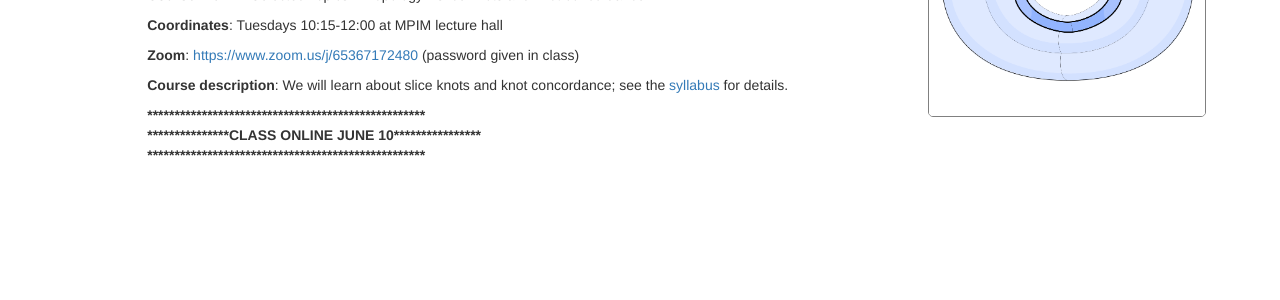
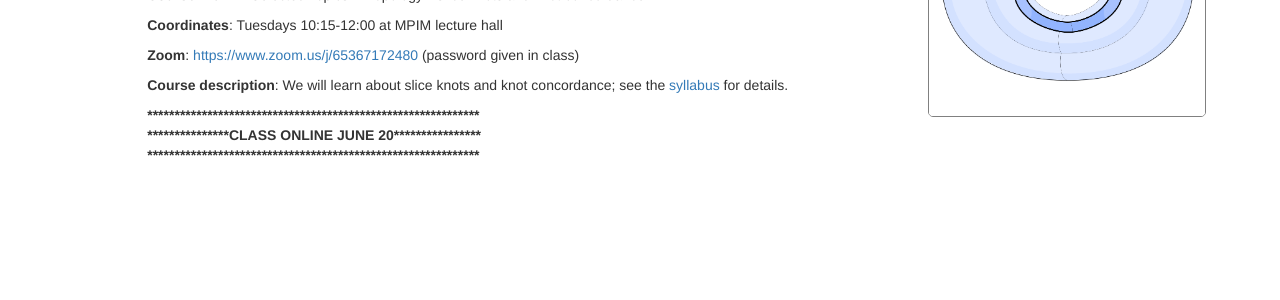
Before and after one commit to imsundberg/concordance, a Jekyll site: the page built from README.md, in a window 1280 px wide. Shown: the part 423-723 px from the top of the page. Built offline with Jekyll 4.4.1, drawn with Linux system fonts in a browser that asks for light colours; our own code applies the rules of GitHub Pages for plain Markdown files.

Commit message:
Update home.html

```diff
--- a/_includes/home.html
+++ b/_includes/home.html
@@ -41,9 +41,9 @@
 		<div class="row">
 			<div class="col-sm-2"></div>
 			<div class="col-sm-10" id="space">
-				<b>***************************************************</b><br>
-				<b>***************CLASS ONLINE JUNE 10****************</b><br>
-				<b>***************************************************</b>
+				<b>*************************************************************</b><br>
+				<b>***************CLASS ONLINE JUNE 20****************</b><br>
+				<b>*************************************************************</b>
 			</div>
 		</div>
 	</div>
```
